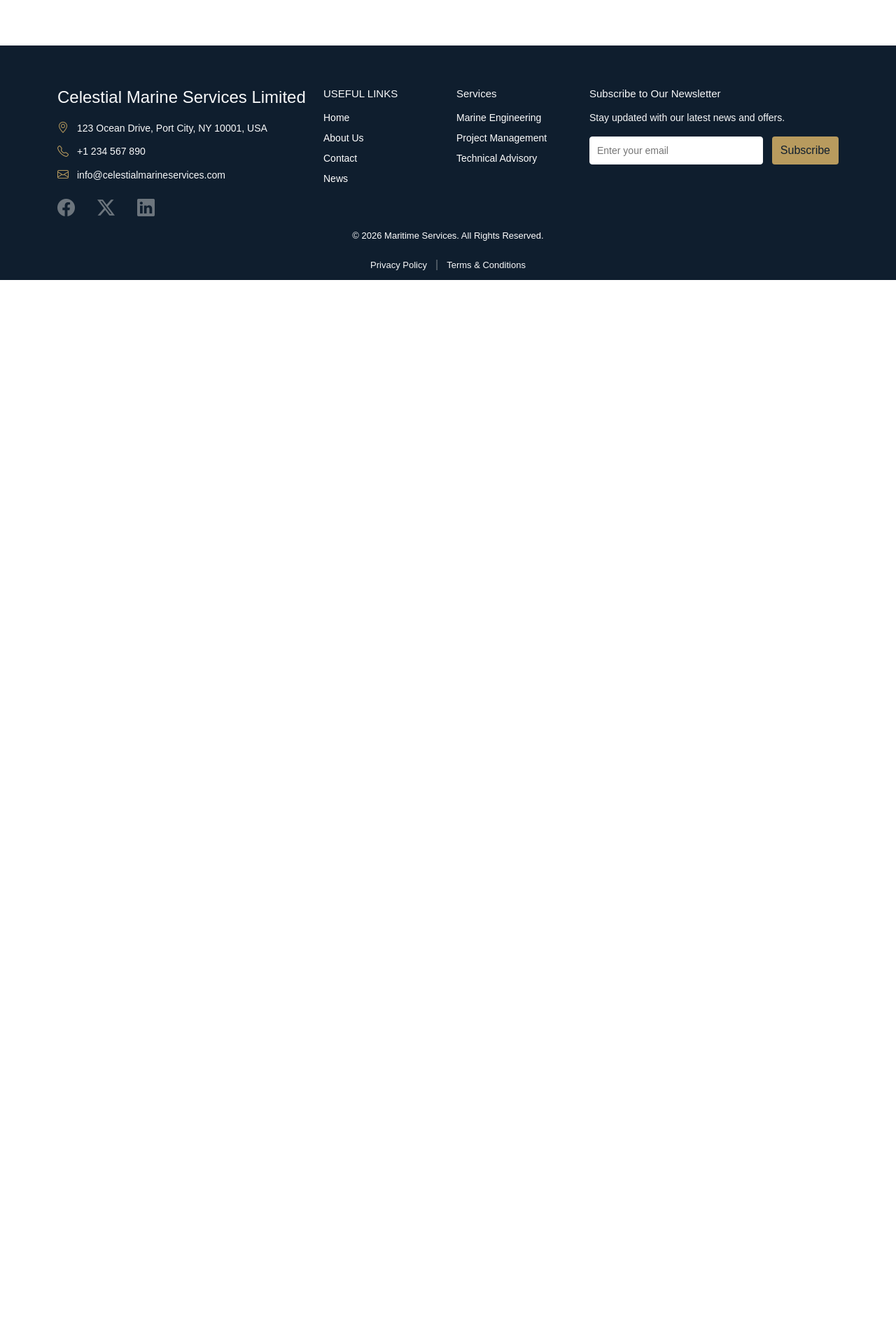
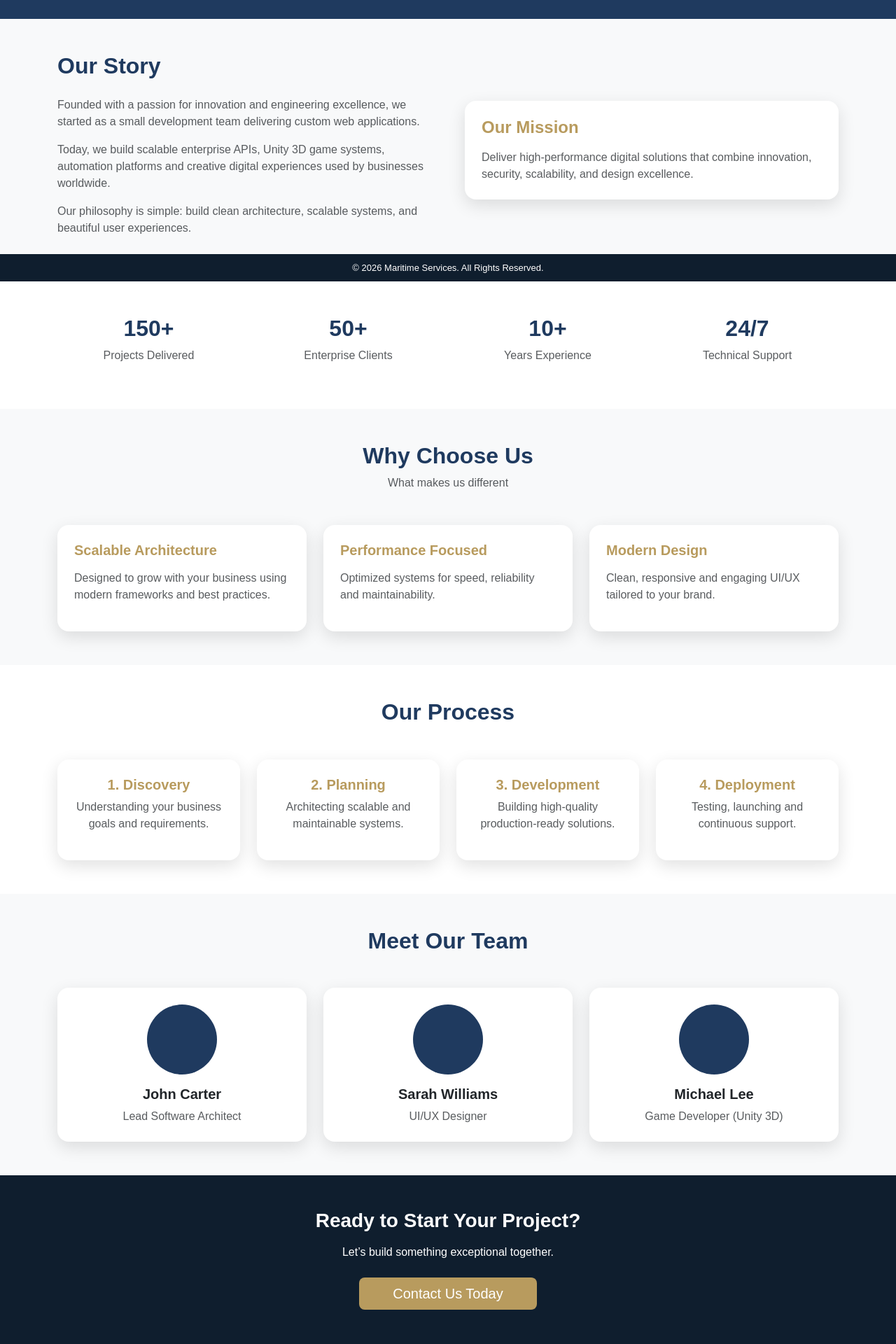
Before and after one commit to ddaytonx/Celestial-Marine-Services-Limited-Website, a Vue app: page /about in a window 1280 px wide. Shown: the part 400-2320 px from the top of the page at 70% size. Before the commit the page ends 800 px from the top, so only its background shows below. Built offline with nearby package versions, Linux system fonts and the light colour scheme; a web font is replaced by a local one.

Commit message:
Update AboutPage.vue

```diff
--- a/src/views/AboutPage.vue
+++ b/src/views/AboutPage.vue
@@ -1,5 +1,227 @@
 <template>
-    <div class="container mt-5">About</div>
+    <div class="about-page">
+        <!-- ================= HERO ================= -->
+        <section class="hero-section text-white text-center py-5">
+            <div class="container">
+                <h1 class="display-3 fw-bold mb-3">About Our Company</h1>
+                <p class="lead col-lg-8 mx-auto mb-4">Engineering powerful digital solutions across Web, Enterprise Systems, Game Development and Creative Design.</p>
+                <button class="btn btn-lg btn-secondary-custom px-4">Explore Our Services</button>
+            </div>
+        </section>
+
+        <!-- ================= STORY ================= -->
+        <section class="py-5 bg-light">
+            <div class="container">
+                <div class="row g-5 align-items-center">
+                    <div class="col-lg-6">
+                        <h2 class="fw-bold text-primary-custom mb-4">Our Story</h2>
+                        <p class="text-muted">Founded with a passion for innovation and engineering excellence, we started as a small development team delivering custom web applications.</p>
+                        <p class="text-muted">Today, we build scalable enterprise APIs, Unity 3D game systems, automation platforms and creative digital experiences used by businesses worldwide.</p>
+                        <p class="text-muted">Our philosophy is simple: build clean architecture, scalable systems, and beautiful user experiences.</p>
+                    </div>
+
+                    <div class="col-lg-6">
+                        <div class="info-card p-4 shadow-soft-custom rounded-4">
+                            <h4 class="fw-bold text-gold-custom mb-3">Our Mission</h4>
+                            <p class="text-muted mb-0">Deliver high-performance digital solutions that combine innovation, security, scalability, and design excellence.</p>
+                        </div>
+                    </div>
+                </div>
+            </div>
+        </section>
+
+        <!-- ================= STATS ================= -->
+        <section class="py-5 text-center">
+            <div class="container">
+                <div class="row g-4">
+                    <div class="col-md-3">
+                        <h2 class="fw-bold text-primary-custom">150+</h2>
+                        <p class="text-muted">Projects Delivered</p>
+                    </div>
+                    <div class="col-md-3">
+                        <h2 class="fw-bold text-primary-custom">50+</h2>
+                        <p class="text-muted">Enterprise Clients</p>
+                    </div>
+                    <div class="col-md-3">
+                        <h2 class="fw-bold text-primary-custom">10+</h2>
+                        <p class="text-muted">Years Experience</p>
+                    </div>
+                    <div class="col-md-3">
+                        <h2 class="fw-bold text-primary-custom">24/7</h2>
+                        <p class="text-muted">Technical Support</p>
+                    </div>
+                </div>
+            </div>
+        </section>
+
+        <!-- ================= WHY CHOOSE US ================= -->
+        <section class="py-5 bg-light">
+            <div class="container">
+                <div class="text-center mb-5">
+                    <h2 class="fw-bold text-primary-custom">Why Choose Us</h2>
+                    <p class="text-muted">What makes us different</p>
+                </div>
+
+                <div class="row g-4">
+                    <div class="col-md-4">
+                        <div class="value-card p-4 h-100 shadow-soft-custom rounded-4">
+                            <h5 class="fw-bold text-gold-custom mb-3">Scalable Architecture</h5>
+                            <p class="text-muted">Designed to grow with your business using modern frameworks and best practices.</p>
+                        </div>
+                    </div>
+
+                    <div class="col-md-4">
+                        <div class="value-card p-4 h-100 shadow-soft-custom rounded-4">
+                            <h5 class="fw-bold text-gold-custom mb-3">Performance Focused</h5>
+                            <p class="text-muted">Optimized systems for speed, reliability and maintainability.</p>
+                        </div>
+                    </div>
+
+                    <div class="col-md-4">
+                        <div class="value-card p-4 h-100 shadow-soft-custom rounded-4">
+                            <h5 class="fw-bold text-gold-custom mb-3">Modern Design</h5>
+                            <p class="text-muted">Clean, responsive and engaging UI/UX tailored to your brand.</p>
+                        </div>
+                    </div>
+                </div>
+            </div>
+        </section>
+
+        <!-- ================= PROCESS ================= -->
+        <section class="py-5">
+            <div class="container">
+                <div class="text-center mb-5">
+                    <h2 class="fw-bold text-primary-custom">Our Process</h2>
+                </div>
+
+                <div class="row g-4 text-center">
+                    <div class="col-md-3">
+                        <div class="process-step p-4 rounded-4 shadow-soft-custom h-100">
+                            <h5 class="fw-bold text-gold-custom">1. Discovery</h5>
+                            <p class="text-muted">Understanding your business goals and requirements.</p>
+                        </div>
+                    </div>
+
+                    <div class="col-md-3">
+                        <div class="process-step p-4 rounded-4 shadow-soft-custom h-100">
+                            <h5 class="fw-bold text-gold-custom">2. Planning</h5>
+                            <p class="text-muted">Architecting scalable and maintainable systems.</p>
+                        </div>
+                    </div>
+
+                    <div class="col-md-3">
+                        <div class="process-step p-4 rounded-4 shadow-soft-custom h-100">
+                            <h5 class="fw-bold text-gold-custom">3. Development</h5>
+                            <p class="text-muted">Building high-quality production-ready solutions.</p>
+                        </div>
+                    </div>
+
+                    <div class="col-md-3">
+                        <div class="process-step p-4 rounded-4 shadow-soft-custom h-100">
+                            <h5 class="fw-bold text-gold-custom">4. Deployment</h5>
+                            <p class="text-muted">Testing, launching and continuous support.</p>
+                        </div>
+                    </div>
+                </div>
+            </div>
+        </section>
+
+        <!-- ================= TEAM ================= -->
+        <section class="py-5 bg-light">
+            <div class="container">
+                <div class="text-center mb-5">
+                    <h2 class="fw-bold text-primary-custom">Meet Our Team</h2>
+                </div>
+
+                <div class="row g-4">
+                    <div class="col-md-4">
+                        <div class="team-card text-center p-4 shadow-soft-custom rounded-4">
+                            <div class="team-avatar mb-3"></div>
+                            <h5 class="fw-bold">John Carter</h5>
+                            <p class="text-muted mb-0">Lead Software Architect</p>
+                        </div>
+                    </div>
+
+                    <div class="col-md-4">
+                        <div class="team-card text-center p-4 shadow-soft-custom rounded-4">
+                            <div class="team-avatar mb-3"></div>
+                            <h5 class="fw-bold">Sarah Williams</h5>
+                            <p class="text-muted mb-0">UI/UX Designer</p>
+                        </div>
+                    </div>
+
+                    <div class="col-md-4">
+                        <div class="team-card text-center p-4 shadow-soft-custom rounded-4">
+                            <div class="team-avatar mb-3"></div>
+                            <h5 class="fw-bold">Michael Lee</h5>
+                            <p class="text-muted mb-0">Game Developer (Unity 3D)</p>
+                        </div>
+                    </div>
+                </div>
+            </div>
+        </section>
+
+        <!-- ================= CTA ================= -->
+        <section class="cta-section py-5 text-center text-white">
+            <div class="container">
+                <h3 class="fw-bold mb-3">Ready to Start Your Project?</h3>
+                <p class="mb-4">Let’s build something exceptional together.</p>
+                <button class="btn btn-lg btn-secondary-custom px-5">Contact Us Today</button>
+            </div>
+        </section>
+    </div>
 </template>
 
-<script setup></script>
+<script>
+export default {
+    name: 'AboutPage',
+}
+</script>
+
+<style scoped>
+.text-primary-custom {
+    color: var(--color-primary);
+}
+
+.text-gold-custom {
+    color: var(--text-gold);
+}
+
+.shadow-soft-custom {
+    box-shadow: var(--shadow-soft);
+}
+
+.btn-secondary-custom {
+    background-color: var(--btn-secondary-bg);
+    color: var(--btn-secondary-text);
+    border: none;
+}
+
+.btn-secondary-custom:hover {
+    background-color: var(--btn-secondary-bg-hover);
+    color: var(--btn-secondary-text);
+}
+
+.hero-section {
+    background-color: var(--bg-primary);
+}
+
+.cta-section {
+    background-color: var(--bg-dark);
+}
+
+.info-card,
+.value-card,
+.process-step,
+.team-card {
+    background-color: var(--app-white);
+}
+
+.team-avatar {
+    width: 100px;
+    height: 100px;
+    background-color: var(--bg-primary);
+    border-radius: 50%;
+    margin: 0 auto;
+}
+</style>
```
